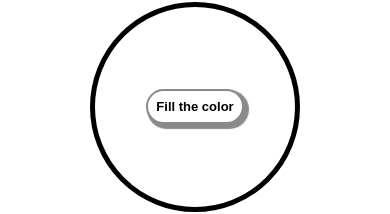
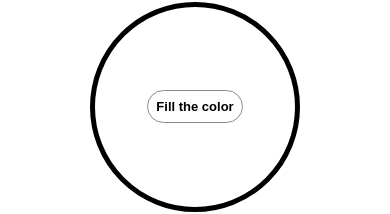
Before and after one commit to HalamLee/gradation, a plain HTML site: page index.html in a window 390 px wide. In both pictures the pointer is over the button "Fill the color". Shown: the part 231-445 px from the top of the page. Drawn offline with Linux system fonts and the light colour scheme.

Commit message:
모바일 버튼 테두리 수정

```diff
--- a/style.css
+++ b/style.css
@@ -78,5 +78,10 @@ body {
   #btn {
     font-size: 13px;
     padding: 8px;
+    border: 1px solid rgb(138, 138, 138);
+  }
+
+  #btn:hover {
+    box-shadow: none;
   }
 }
```
